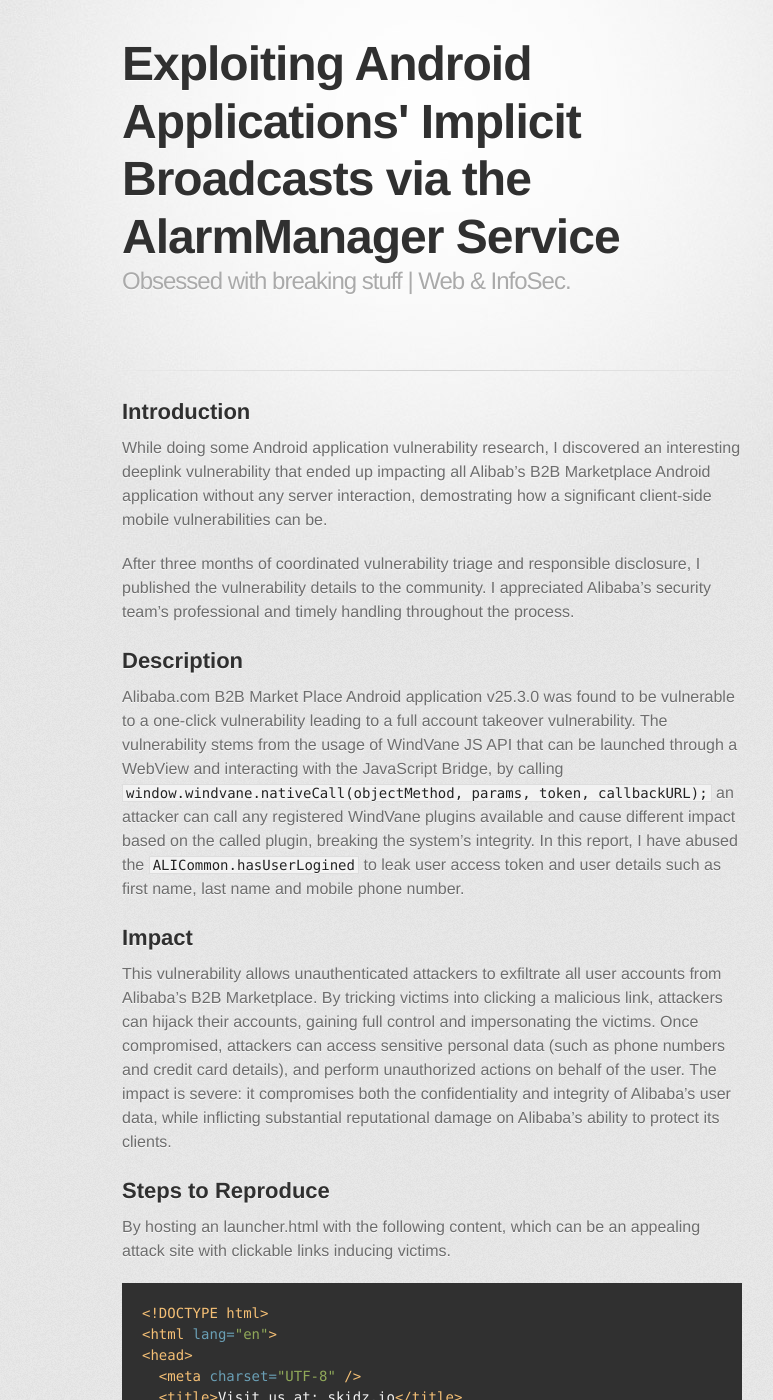
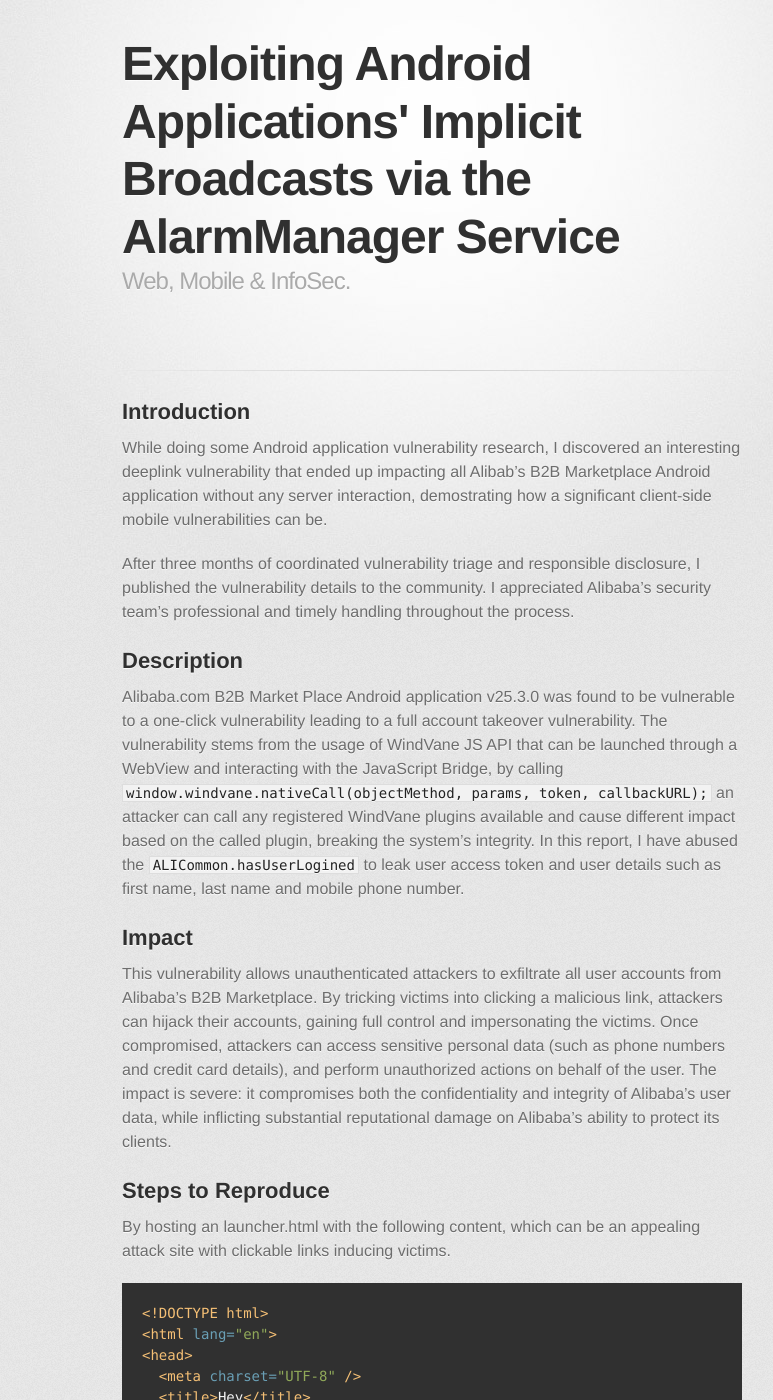
Before and after one commit to J0LGER/bloghub, a Jekyll site: the page built from _posts/2025-05-10-AlarmManager-IB.md, in a window 1280 px wide and 1400 px high. Shown: the whole window, without its empty margins (208-981 px from the left). Built offline with Jekyll 4.4.1, drawn with Linux system fonts in a browser that asks for light colours; some web fonts are replaced.

Commit message:
chore: small modification

```diff
--- a/_config.yml
+++ b/_config.yml
@@ -1,7 +1,7 @@
 title: J0LGER - Bloghub
 email: majd.jolger@gmail.com
 description: >- # this means to ignore newlines until "baseurl:"
-  Obsessed with breaking stuff | Web & InfoSec.
+  Web, Mobile & InfoSec.
 twitter_username: jolger16
 github_username:  J0LGER
 show_downloads: false
--- a/_posts/2025-05-10-AlarmManager-IB.md
+++ b/_posts/2025-05-10-AlarmManager-IB.md
@@ -36,7 +36,7 @@ By hosting an launcher.html with the following content, which can be an appealin
 <html lang="en">
 <head>
   <meta charset="UTF-8" />
-  <title>Visit us at: skidz.io</title>
+  <title>Hey</title>
 </head>
 <body>
   <script>
```
Also changed, not shown: 1 other file.
